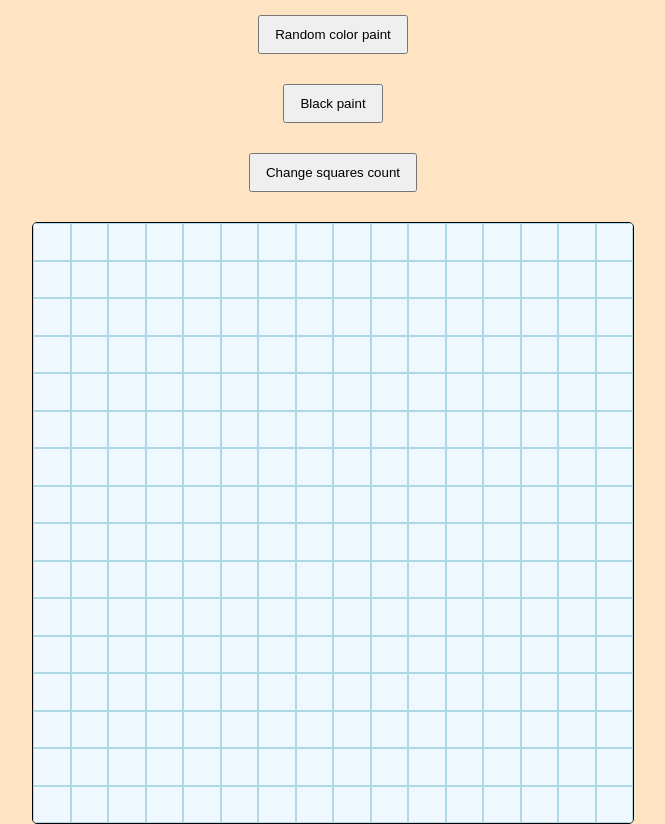
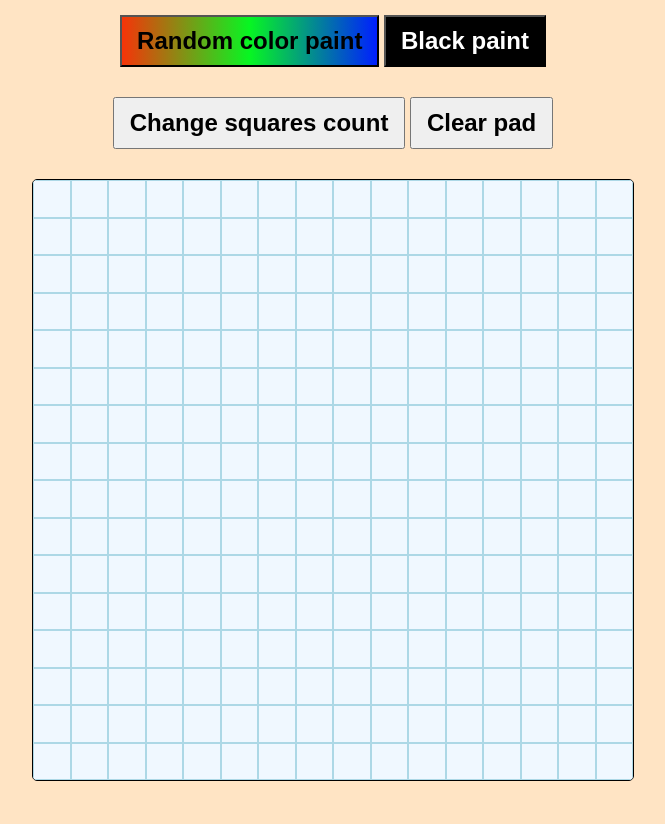
Before and after one commit to andrew-sid/odin-etch-a-sketch, a plain HTML site: page index.html in a window 1280 px wide. Shown: the part 52-876 px from the top of the page, without its empty margins (307-972 px from the left). After the commit the page ends 833 px from the top, so only its background shows below. Drawn offline with Linux system fonts and the light colour scheme.

Commit message:
Add some styles and clear button

```diff
--- a/css/styles.css
+++ b/css/styles.css
@@ -1,15 +1,15 @@
-*{
+* {
   padding: 0;
   margin: 0;
 }
 
 body {
+  font-family: sans-serif;
   text-align: center;
   background-color: bisque;
 }
 
 .container {
-
   display: flex;
   flex-direction: column;
   gap: 30px;
@@ -30,6 +30,23 @@ body {
 button {
   align-self: center;
   padding: 10px 15px;
+  font-size: 1.5rem;
+  font-weight: bold;
+  cursor: pointer;
+}
+
+.randClrBtn {
+  background: linear-gradient(
+    90deg,
+    rgba(245, 50, 7, 0.9864320728291317) 0%,
+    rgba(7, 246, 34, 1) 50%,
+    rgba(0, 31, 255, 1) 100%
+  );
+}
+
+.blackClrBtn {
+  background-color: black;
+  color:white;
 }
 
 .square {
--- a/index.html
+++ b/index.html
@@ -10,9 +10,14 @@
   <body>
     <div class="container">
       <h1>Etch-A-Sketch</h1>
-      <button class="randClrBtn">Random color paint</button>
-      <button class="blackClrBtn">Black paint</button>
-      <button class="squaresBtn">Change squares count</button>
+      <div>
+        <button class="randClrBtn">Random color paint</button>
+        <button class="blackClrBtn">Black paint</button>
+      </div>
+      <div>
+        <button class="squaresBtn">Change squares count</button>
+        <button class="clearBtn">Clear pad</button>
+      </div>
       <div class="pad"></div>
     </div>
   </body>
--- a/js/scipts.js
+++ b/js/scipts.js
@@ -10,7 +10,7 @@ function renderSquares(pad, squares = 16) {
     square.style.height = PAD_HEIGHT / squares - BORDER_WIDTH + "px";
 
     square.addEventListener("mouseover", () => {
-      square.style.backgroundColor = "black";
+      square.style.backgroundColor = "black"; // render with default black paint
     });
 
     pad.appendChild(square);
@@ -36,6 +36,7 @@ function main() {
   const pad = document.querySelector(".pad");
   const randClrBtn = document.querySelector(".randClrBtn");
   const blackClrBtn = document.querySelector(".blackClrBtn");
+  const clearBtn = document.querySelector(".clearBtn");
 
   renderSquares(pad); //first render with default 16x16 squares
 
@@ -52,6 +53,7 @@ function main() {
     }
   });
 
+  // random color picking
   randClrBtn.addEventListener("click", () => {
     document.querySelectorAll(".square").forEach((square) => {
       square.addEventListener("mouseover", () => {
@@ -61,6 +63,7 @@ function main() {
     });
   });
 
+  // black color picking
   blackClrBtn.addEventListener("click", () => {
     document.querySelectorAll(".square").forEach((square) => {
       square.addEventListener("mouseover", () => {
@@ -68,6 +71,13 @@ function main() {
       });
     });
   });
+
+  //clear button
+  clearBtn.addEventListener("click", () => {
+    document.querySelectorAll(".square").forEach((square) => {
+      square.style.backgroundColor = "inherit";
+    });
+  });
 }
 
 main();
```
